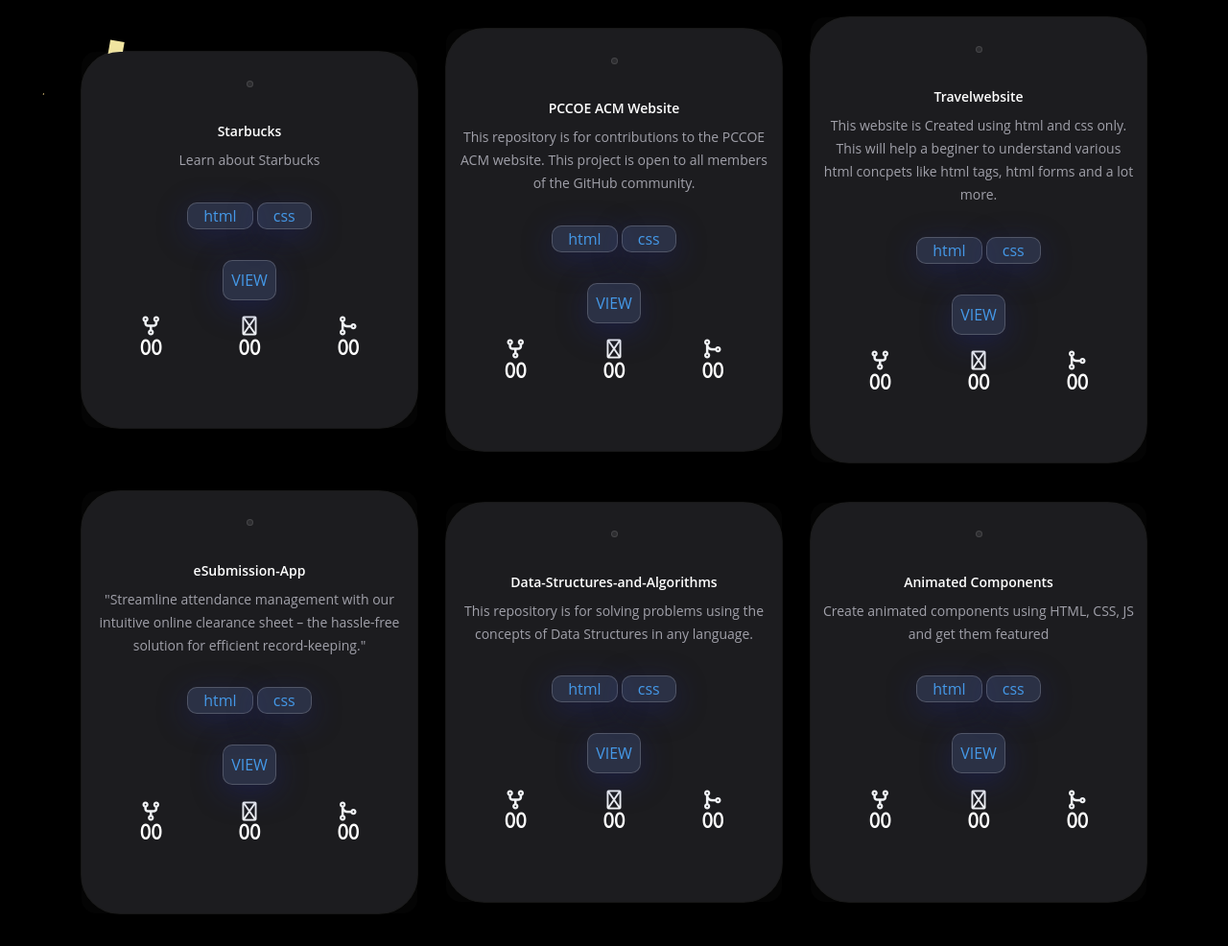
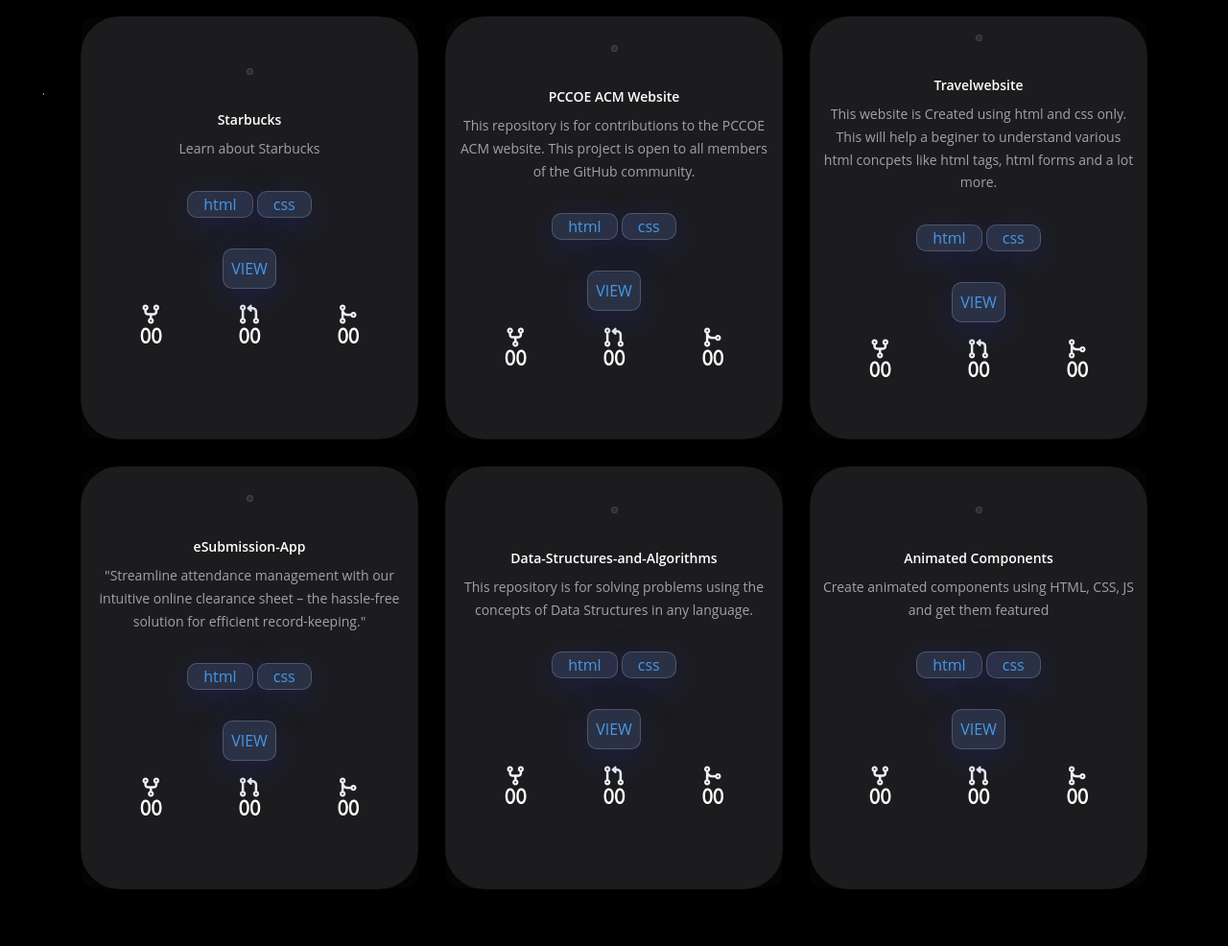
Before and after one commit to ketan-sonar/pccoe-acm-hacktoberfest-2023-site, a plain HTML site: page hackprojects.html in a window 1280 px wide. Shown: the part 751-1737 px from the top of the page at 96% size. Drawn offline with nearby package versions, Linux system fonts and the light colour scheme; no server answers.

Commit message:
icon fixing

```diff
--- a/css/hackprojects.css
+++ b/css/hackprojects.css
@@ -96,7 +96,7 @@
     box-shadow: 0px var(--card-box-shadow-1-y) var(--card-box-shadow-1-blur) var(--card-box-shadow-1), 0px var(--card-box-shadow-2-y) var(--card-box-shadow-2-blur) var(--card-box-shadow-2), 0 0 0 1px var(--card-border-color);
       border-radius: 2.5rem;
     width: 350px;
-    height: max-content;
+    height: 439px;
     padding: 25px 12px 3.9rem 12px;
     cursor: pointer;
     position: relative;
--- a/hackprojects.html
+++ b/hackprojects.html
@@ -281,7 +281,7 @@
             <h3 class="text-white" id="starbucks_forks">00</h3>
           </div>
           <div class="pull cont">
-            <i class="fa-regular fa-code-pull-request fa-lg" style="color: #f0f2f5;"></i>
+            <i class="fa-solid fa-code-pull-request fa-lg" style="color: #f0f2f5;"></i>
           <h3 class="text-white" id="starbucks_prs">00</h3>
         </div>
         <div class="merged cont">
@@ -351,7 +351,7 @@
             <h3 class="text-white" id="pcccoeacmweb_forks">00</h3>
           </div>
           <div class="pull cont">
-            <i class="fa-regular fa-code-pull-request fa-lg" style="color: #f0f2f5;"></i>
+            <i class="fa-solid fa-code-pull-request fa-lg" style="color: #f0f2f5;"></i>
           <h3 class="text-white" id="pcccoeacmweb_prs">00</h3>
         </div>
         <div class="merged cont">
@@ -421,7 +421,7 @@
             <h3 class="text-white" id="travelwebsite_forks">00</h3>
           </div>
           <div class="pull cont">
-            <i class="fa-regular fa-code-pull-request fa-lg" style="color: #f0f2f5;"></i>
+            <i class="fa-solid fa-code-pull-request fa-lg" style="color: #f0f2f5;"></i>
           <h3 class="text-white" id="travelwebsite_prs">00</h3>
         </div>
         <div class="merged cont">
@@ -491,7 +491,7 @@
             <h3 class="text-white" id="esubmission_forks">00</h3>
           </div>
           <div class="pull cont">
-            <i class="fa-regular fa-code-pull-request fa-lg" style="color: #f0f2f5;"></i>
+            <i class="fa-solid fa-code-pull-request fa-lg" style="color: #f0f2f5;"></i>
           <h3 class="text-white" id="esubmission_prs">00</h3>
         </div>
         <div class="merged cont">
@@ -560,7 +560,7 @@
             <h3 class="text-white" id="dsa_forks">00</h3>
           </div>
           <div class="pull cont">
-            <i class="fa-regular fa-code-pull-request fa-lg" style="color: #f0f2f5;"></i>
+            <i class="fa-solid fa-code-pull-request fa-lg" style="color: #f0f2f5;"></i>
           <h3 class="text-white" id="dsa_prs">00</h3>
         </div>
         <div class="merged cont">
@@ -631,7 +631,7 @@
                 <h3 class="text-white" id="animated_forks">00</h3>
           </div>
           <div class="pull cont">
-            <i class="fa-regular fa-code-pull-request fa-lg" style="color: #f0f2f5;"></i>
+            <i class="fa-solid fa-code-pull-request fa-lg" style="color: #f0f2f5;"></i>
           <h3 class="text-white" id="animated_prs">00</h3>
         </div>
         <div class="merged cont">
```
